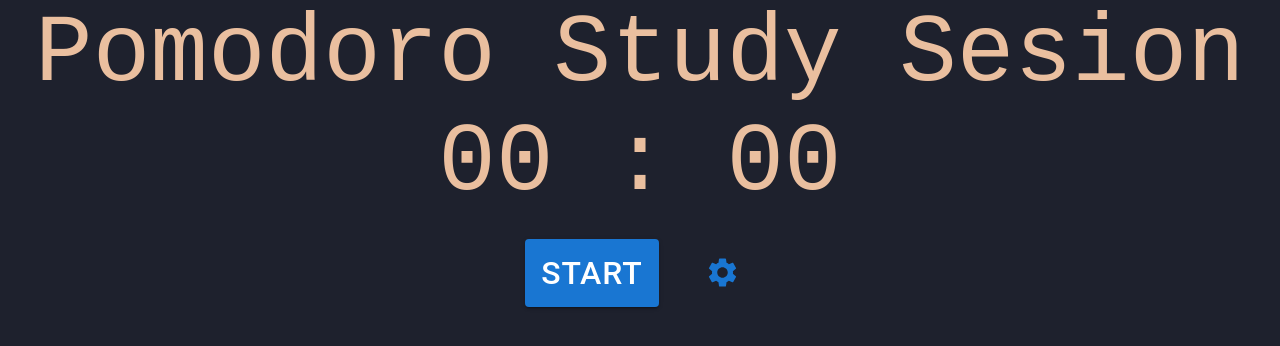
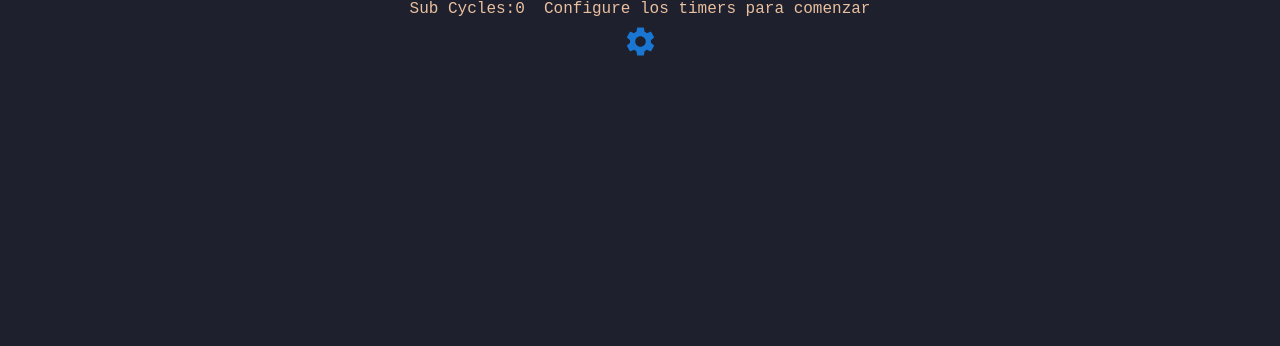
Before and after one commit to alejomoyano/poss, a React (Create React App) app in the folder tomato/: page / in a window 1280 px wide. Shown: the top 346 px of the page. Built offline with nearby package versions, Linux system fonts and the light colour scheme.

Commit message:
Rework
Se cambio la configuracion inicial a los tres timers, se puede volver con los mismos valores configurados o reconfigurar.

```diff
--- a/tomato/src/components/Timer/Buttons.js
+++ b/tomato/src/components/Timer/Buttons.js
@@ -1,10 +1,47 @@
 import React, {Fragment} from 'react'
 import { Button } from '@mui/material';
-import SettingsIcon from '@mui/icons-material/Settings';
+import SettingsIcon from '@mui/icons-material/Settings'
+
 
 function Buttons(props) {
 
+return(
+    <div>
 
+        {(props.status === 0) ?
+            <Fragment>
+                <Button onClick={props.configTimes}><SettingsIcon color="primary" fontSize="large"></SettingsIcon></Button>
+            </Fragment> : "" }
+
+            {(props.status === 1) ?
+            <Fragment>
+                <Button onClick={props.studyStart}>Start Study</Button>
+            </Fragment> : "" }
+
+
+        {(props.status === 2) ?
+            <Fragment>
+                <Button onClick={props.shortBreakStart}>Start Short Break</Button>
+            </Fragment> : "" }
+
+        {(props.status === 3) ?
+            <Fragment>
+                <Button onClick={props.longBreakStart}>Start Long Break</Button>
+            </Fragment> : "" }
+
+        {(props.status === 4) ?
+            <Fragment>
+                <Button onClick={props.backToStart}>Volver al inicio</Button>
+                <Button onClick={props.configTimes}><SettingsIcon color="primary" fontSize="large"></SettingsIcon></Button>
+            </Fragment> : "" }
+
+    </div>
+)
+}
+export default Buttons
+
+
+/*
   return (
     <div className='Buttons'>
 
@@ -70,7 +107,4 @@ function Buttons(props) {
 
     </div>
   )
-}
-
-
-export default Buttons
+*/
--- a/tomato/src/components/Timer/Message.js
+++ b/tomato/src/components/Timer/Message.js
@@ -2,15 +2,18 @@ import React from 'react'
 
 function Message(props) {
 
-  return (
+return (
+  <div>
 
-    <div className='Message'>
-        <span>{props.msg}</span>
-    </div>
-
+  </div>
   )
 
 }
 
 
 export default Message
+
+/*
+<div className='Message'>
+<span>{props.msg}</span>
+</div>*/
--- a/tomato/src/components/Timer/TimerFunctionality.js
+++ b/tomato/src/components/Timer/TimerFunctionality.js
@@ -1,11 +1,190 @@
 import React, {useState} from 'react'
-import TimerView from './TimerView'
+import TimerView from './TimerView';
+//import TimerView from './TimerView'
 import Buttons from './Buttons'
-import Message from './Message'
-import Swal from 'sweetalert2'
+//import Message from './Message'
 
 function TimerFunctionality() {
 
+const initialMinutes = 0;
+const initialSeconds = 0;
+const [subCycleCount, setSubCycleCount] = useState(0);
+const [studyMinutes, setStudyMinutes] = useState(initialMinutes);
+const [studySeconds, setStudySeconds] = useState(initialSeconds);
+const [shortBreakMinutes, setShortBreakMinutes] = useState(initialMinutes);
+const [shortBreakSeconds, setShortBreakSeconds] = useState(initialSeconds);
+const [longBreakMinutes, setLongBreakMinutes] = useState(initialMinutes);
+const [longBreakSeconds, setLongBreakSeconds] = useState(initialSeconds);
+const [interv, setInterv] = useState();
+const [status, setStatus] = useState(0);
+
+const [userStudyTime, setUserStudyTime] = useState();
+const [userShortBreak, setUserShortBreak] = useState();
+const [userLongBreak, setUserLongBreak] = useState();
+
+let updateSubCycleCount = subCycleCount;
+
+const studyStart = () => {
+clearInterval(interv);
+if(studyMinutes === 0 && studySeconds === 0){
+  alert("Setear tiempo de estudio");
+} else{
+  studyRun();
+  setInterv(setInterval(studyRun, 25));
+  updateSubCycleCount += 1;
+  setSubCycleCount(updateSubCycleCount);
+}
+}
+
+let updateStudyMin = studyMinutes;
+let updateStudySecs = studySeconds;
+
+const studyRun = () => {
+if(updateStudySecs === 0){
+  if(updateStudyMin !== 0){
+    updateStudyMin--;
+    updateStudySecs = 59;
+  } else{
+    if(updateStudySecs === 0){
+      setShortBreakMinutes(userShortBreak);
+      setStatus(2);
+    }
+  }
+} else {
+  updateStudySecs--;
+}
+setStudyMinutes(updateStudyMin);
+setStudySeconds(updateStudySecs);
+}
+
+const shortBreakStart = () =>{
+  clearInterval(interv);
+  shortBreakRun();
+  setInterv(setInterval(shortBreakRun, 25));
+}
+
+let updateShortBreakMin = shortBreakMinutes;
+let updateShortBreakSecs = shortBreakSeconds;
+
+const shortBreakRun = () => {
+  if(updateShortBreakSecs === 0){
+    if(updateShortBreakMin !== 0){
+      updateShortBreakMin--;
+      updateShortBreakSecs = 59;
+    } else{
+      if(subCycleCount === 4){
+        setSubCycleCount(0);
+        setStatus(3);
+        clearInterval(interv);
+      } else{
+        setStudyMinutes(userStudyTime);
+        setStatus(1);
+      }
+    }
+  } else {
+    updateShortBreakSecs--;
+  }
+  setShortBreakMinutes(updateShortBreakMin);
+  setShortBreakSeconds(updateShortBreakSecs);
+}
+
+const longBreakStart = () =>{
+  clearInterval(interv);
+  longBreakRun();
+  setInterv(setInterval(longBreakRun, 0.5));
+}
+
+let updateLongBreakSecs = longBreakSeconds;
+let updateLongBreakMin = longBreakMinutes;
+
+
+const longBreakRun = () => {
+  if(updateLongBreakSecs === 0){
+    if(updateLongBreakMin !== 0){
+      updateLongBreakMin--;
+      updateLongBreakSecs = 59;
+    } else {
+      setStatus(4);
+    }
+  } else {
+    updateLongBreakSecs--;
+  }
+  setLongBreakMinutes(updateLongBreakMin);
+  setLongBreakSeconds(updateLongBreakSecs);
+}
+
+const backToStart = () => {
+  setStudyMinutes(userStudyTime);
+  setShortBreakMinutes(userShortBreak);
+  setLongBreakMinutes(userLongBreak);
+  clearInterval(interv);
+  if(status === 4){
+    setStatus(1);
+  }
+}
+
+const configTimes = () => {
+  let number = prompt('Ingrese minutos de estudio');
+  if(Number(number) && Number(number) <=60 && Number(number) > 0){
+    setStudyMinutes(number);
+    setUserStudyTime(number);
+  } else {
+    alert('Numero inválido, asignado predeterminado 5 minutos');
+    setStudyMinutes(5);
+    setUserStudyTime(5);
+  }
+
+  let number1 = prompt('Ingrese minutos de short break');
+  if(Number(number1) && Number(number1) <=60 && Number(number1) > 0){
+    setShortBreakMinutes(number1);
+    setUserShortBreak(number1);
+  } else{
+    alert('Numero inválido, asignado predeterminado 5 minutos');
+    setShortBreakMinutes(5);
+    setUserShortBreak(5);
+  }
+
+  let number3 = prompt('Ingrese minutos de long break');
+  if(Number(number3) && Number(number3) <=60 && Number(number3) > 0){
+    setLongBreakMinutes(number3);
+    setUserLongBreak(number3);
+  } else{
+    alert('Numero inválido, asignado predeterminado 5 minutos');
+    setLongBreakMinutes(5);
+    setUserLongBreak(5);
+  }
+  setStatus(1);
+}
+
+return (
+  <div>
+
+      <TimerView studyMinutes={studyMinutes} studySeconds={studySeconds} status={status}
+      shortBreakMinutes={shortBreakMinutes} shortBreakSeconds={shortBreakSeconds} longBreakMinutes={longBreakMinutes}
+      longBreakSeconds={longBreakSeconds} subCycleCount={subCycleCount}/>
+
+      <Buttons status={status} studyStart={studyStart} configTimes={configTimes} studyMinutes={studyMinutes}
+      shortBreakStart={shortBreakStart} longBreakStart={longBreakStart} backToStart={backToStart} />
+
+  </div>
+)
+}
+
+export default TimerFunctionality
+
+
+
+
+
+
+
+
+
+
+
+
+
+/*
     const initialMinutes = 0;
     const initialSeconds = 0;
     const breakMinutes = 0;
@@ -24,7 +203,7 @@ function TimerFunctionality() {
     const [interv, setInterv] = useState();
     const [status, setStatus] = useState(0);
 
-    /*
+
     --------------------- EXPLICACIÓN DE ESTADOS (STATUS), LO QUE SE MUESTRA Y FUNCIONALIDADES ---------------------
     Están de forma desordenada dado que a medida que avanzaba en el programa tuve que ir agregando
     funcionalidades dependiendo las vistas y las acciones que se tomen.
@@ -63,7 +242,7 @@ function TimerFunctionality() {
             Cuando clickeamos el engranaje para configurar el Study Time y guardamos (SAVE), nos lleva a la
             pantalla de configuración del Break Time con los mismos botones pero referenciado a las variables
             correspondientes a Break.
-      */
+
 
 
     var updateStudyMin = minutes,
@@ -71,6 +250,7 @@ function TimerFunctionality() {
 
     const start = () => {
       if(minutes === 0 && seconds === 0){
+        alert("setear timer")
        Swal.fire({
           title: 'You must set the Timer before you start.',
           icon: 'info',
@@ -198,6 +378,7 @@ function TimerFunctionality() {
 
     const goToBreak = () => {
       if(status !== 2){
+        alert("parar reloj")
         Swal.fire({
           text: 'You must stop the timer to perform this action.',
           icon: 'info',
@@ -228,6 +409,8 @@ function TimerFunctionality() {
       if(breakMin >= 0 && breakMin < 60){
         setBreakMinutes(breakMin + 5);
       } else {
+        alert("maximo alcanzado")
+
         Swal.fire({
           title: 'Cycle time limit reached!',
           text: 'The maximum time for a break cycle is 60 minutes.',
@@ -247,6 +430,8 @@ function TimerFunctionality() {
       if(breakMin > 0){
         setBreakMinutes(breakMin - 5);
       } else {
+        alert("tiempos negativos")
+
         Swal.fire({
           title: 'Be careful!',
           text: 'You cannot set negative times for the break cycle.',
@@ -263,6 +448,8 @@ function TimerFunctionality() {
 
     const backFromConfig = () => {
       if(breakMin === 0){
+        alert("setear tiempo de descanso")
+
         Swal.fire({
           text: 'You must set the time for the break cycle.',
           icon: 'error',
@@ -295,6 +482,7 @@ function TimerFunctionality() {
 
     const backToStudy = () => {
       if (status === 7){
+
         Swal.fire({
           text: 'You must stop the timer to perform this action.',
           icon: 'info',
@@ -344,6 +532,8 @@ function TimerFunctionality() {
 
     const goToConfigBreak = () => {
       if(minutes === 0){
+        alert("setee tiempo de estudio")
+
         Swal.fire({
           text: 'You must set the time for the study cycle.',
           icon: 'error',
@@ -357,6 +547,7 @@ function TimerFunctionality() {
       } else {
         setMsg(configBreakMsg);
         setStatus(9);
+
         Swal.fire({
           text: 'Study cycle was set to ' + minutes + ' minutes.',
           icon: 'success',
@@ -371,6 +562,7 @@ function TimerFunctionality() {
     }
 
     const configTimer = () => {
+      alert("timer")
       setStatus(5);
       setMsg(configMsg);
       if(status === 5){
@@ -382,6 +574,8 @@ function TimerFunctionality() {
       if(minutes >= 0 && minutes < 60){
         setMinutes(minutes + 5);
       } else {
+        alert("maximo alcanzado")
+
         Swal.fire({
           title: 'Cycle time limit reached!',
           text: 'The maximum time for a study cycle is 60 minutes.',
@@ -401,6 +595,8 @@ function TimerFunctionality() {
       if(minutes > 0){
         setMinutes(minutes - 5);
       } else {
+        alert("tiempos negativos")
+
         Swal.fire({
           title: 'Be careful!',
           text: 'You cannot set negative times for the study cycle.',
@@ -424,10 +620,5 @@ function TimerFunctionality() {
                   configTimer={configTimer} addTimer={addTimer} subTimer={subTimer} goToConfigBreak={goToConfigBreak}
                   stopBreak={stopBreak} resumeBreak={resumeBreak} configBreakTimer={configBreakTimer}
                   addBreak= {addBreak} subBreak={subBreak} backFromConfig={backFromConfig}/>
-
         </div>
-  )
-
-}
-
-export default TimerFunctionality
+  )*/
--- a/tomato/src/components/Timer/TimerView.js
+++ b/tomato/src/components/Timer/TimerView.js
@@ -1,6 +1,53 @@
 import React, {Fragment} from 'react'
 
 function TimerView(props) {
+
+return(
+  <div>
+
+    <Fragment>
+      <span>{'Sub Cycles:' + props.subCycleCount}</span>&nbsp;&nbsp;
+    </Fragment>
+
+    {(props.status === 0) ?
+    <Fragment>
+      <span>{'Configure los timers para comenzar'}</span>
+    </Fragment> : ""}
+
+    {(props.status === 1) ?
+    <Fragment>
+      <span>{(props.studyMinutes) >= 10 ? props.studyMinutes : '0' + props.studyMinutes}</span>&nbsp;:&nbsp;
+      <span>{(props.studySeconds) >= 10 ? props.studySeconds : '0' + props.studySeconds}</span>&nbsp;
+    </Fragment> : ""}
+
+    {(props.status === 2) ?
+    <Fragment>
+      <span>{(props.shortBreakMinutes) >= 10 ? props.shortBreakMinutes : '0' + props.shortBreakMinutes}</span>&nbsp;:&nbsp;
+      <span>{(props.shortBreakSeconds) >= 10 ? props.shortBreakSeconds : '0' + props.shortBreakSeconds}</span>&nbsp;
+    </Fragment> : ""}
+
+    {(props.status === 3) ?
+    <Fragment>
+      <span>{(props.longBreakMinutes) >= 10 ? props.longBreakMinutes : '0' + props.longBreakMinutes}</span>&nbsp;:&nbsp;
+      <span>{(props.longBreakSeconds) >= 10 ? props.longBreakSeconds : '0' + props.longBreakSeconds}</span>&nbsp;
+    </Fragment> : ""}
+
+    {(props.status === 4) ?
+    <Fragment>
+      <span>{(props.studyMinutes) >= 10 ? props.studyMinutes : '0' + props.studyMinutes}</span>&nbsp;:&nbsp;
+      <span>{(props.studySeconds) >= 10 ? props.studySeconds : '0' + props.studySeconds}</span>&nbsp;
+    </Fragment> : ""}
+
+
+
+
+  </div>
+)
+
+}
+
+export default TimerView
+  /*
   return (
 
     <div className='TimerView'>
@@ -16,7 +63,4 @@ function TimerView(props) {
         }
     </div>
 
-  )
-}
-
-export default TimerView
+  )*/
```
